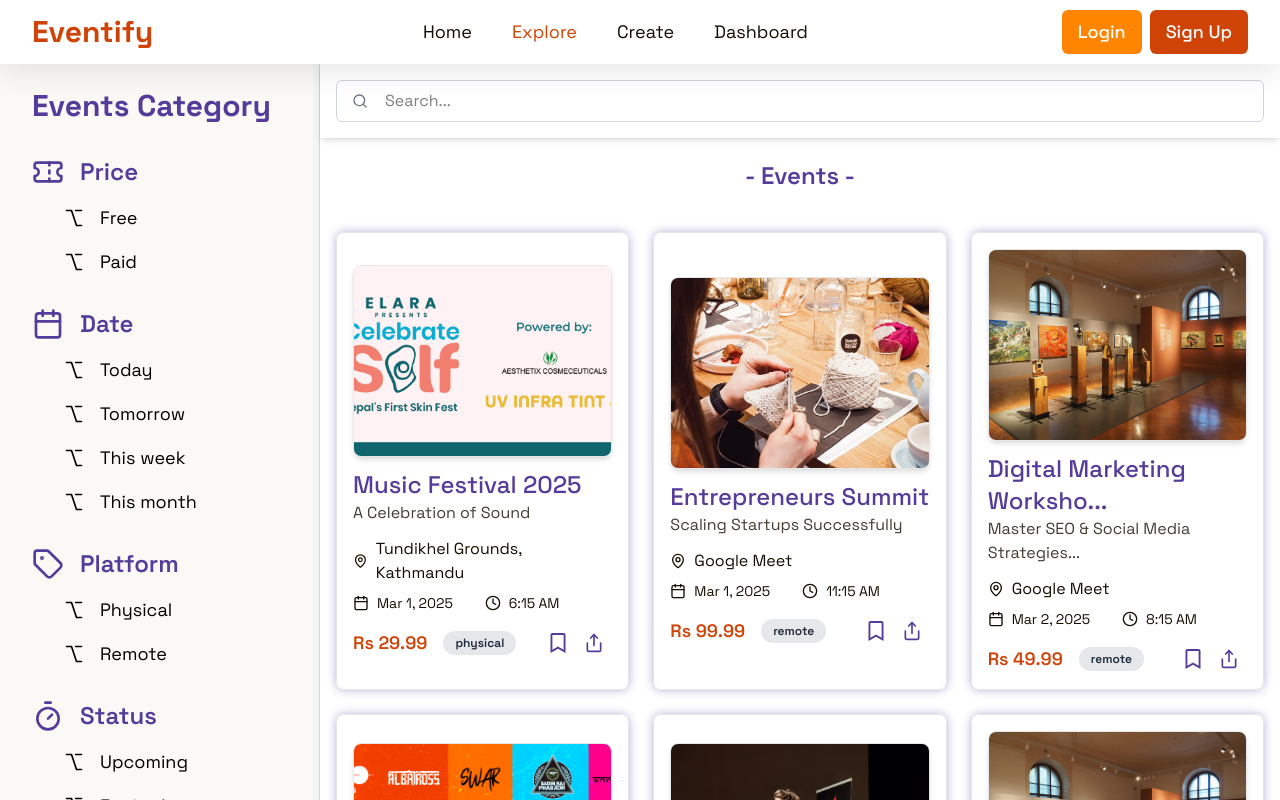
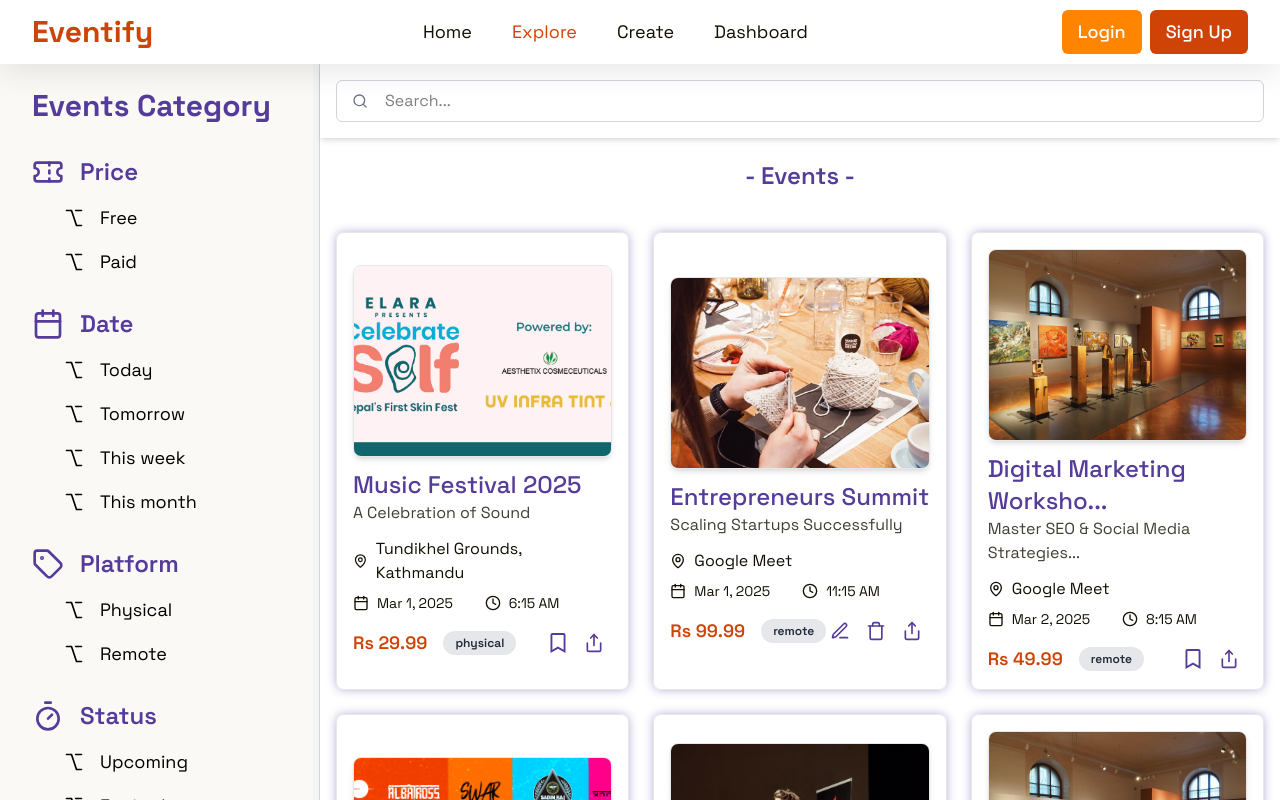
Before and after one commit to SuyanShrestha/eventify-frontend, a React (Vite) app: page /events in a window 1280 px wide. Shown: the top 800 px of the page. Built offline with nearby package versions, Linux system fonts and the light colour scheme.

Commit message:
feat: add custom EventCard layout for edit and delete buttons

```diff
--- a/src/assets/icons/index.ts
+++ b/src/assets/icons/index.ts
@@ -30,6 +30,9 @@ import {
   Scan,
   Timer,
   Search,
+  Trash,
+  PenLine,
+  Users,
 } from "lucide-react";
 
 export {
@@ -59,6 +62,9 @@ export {
   Scan,
   Timer,
   Search,
+  Trash,
+  PenLine,
+  Users,
   FaRegBookmark,
   FaBookmark,
 };
--- a/src/components/events/EventCard.tsx
+++ b/src/components/events/EventCard.tsx
@@ -6,15 +6,20 @@ import {
   Share,
   FaBookmark,
   FaRegBookmark,
+  PenLine,
+  Trash,
 } from "../../assets/icons";
 import { Badge } from "../ui";
 import { useNavigate } from "react-router-dom";
 import { getEventDetailRoute } from "../../constants";
 import { checkExpired, formatDateTime, truncateText } from "../../helpers";
 import ShareModal from "./ShareModal";
+import { useSelector } from "react-redux";
+import { RootState } from "../../store";
 
 interface EventCardProps {
   eventId: string;
+  organizerId: string;
   title: string;
   subtitle: string;
   startDate: string;
@@ -28,6 +33,7 @@ interface EventCardProps {
 
 export const EventCard: FC<EventCardProps> = ({
   eventId,
+  organizerId,
   title,
   subtitle,
   startDate,
@@ -40,6 +46,9 @@ export const EventCard: FC<EventCardProps> = ({
 }) => {
   const [isShareModalOpen, setIsShareModalOpen] = useState(false);
   const navigate = useNavigate();
+  const { user: currentUser } = useSelector((state: RootState) => state.auth);
+
+  const isOwnEvent = organizerId === currentUser?.id;
 
   const { date: formattedStartDate, time: formattedStartTime } =
     formatDateTime(startDate);
@@ -57,6 +66,14 @@ export const EventCard: FC<EventCardProps> = ({
   };
 
   const toggleBookmark = (e: React.MouseEvent<HTMLButtonElement>) => {
+    e.stopPropagation();
+  };
+
+  const handleEditEvent = (e: React.MouseEvent<HTMLButtonElement>) => {
+    e.stopPropagation();
+  };
+
+  const handleDeleteEvent = (e: React.MouseEvent<HTMLButtonElement>) => {
     e.stopPropagation();
   };
 
@@ -115,6 +132,7 @@ export const EventCard: FC<EventCardProps> = ({
           <Badge>{eventType}</Badge>
         </div>
 
+        {!isOwnEvent ? (
           <div className="flex gap-2 justify-center items-center">
             <button
               className="w-full lg:w-auto flex-1 text-secondary-text-500 border-0 border-black p-0 hover:cursor-pointer"
@@ -129,6 +147,28 @@ export const EventCard: FC<EventCardProps> = ({
               <Share className="h-5 w-5 mr-2" />
             </button>
           </div>
+        ) : (
+          <div className="flex gap-2 justify-center items-center">
+            <button
+              className="w-full lg:w-auto flex-1 text-secondary-text-500 border-0 border-black p-0 hover:cursor-pointer"
+              onClick={handleEditEvent}
+            >
+              <PenLine className="h-5 w-5 mr-2" />
+            </button>
+            <button
+              className="w-full lg:w-auto flex-1 text-secondary-text-500 border-0 border-black p-0 hover:cursor-pointer"
+              onClick={handleDeleteEvent}
+            >
+              <Trash className="h-5 w-5 mr-2" />
+            </button>
+            <button
+              className="w-full lg:w-auto flex-1 text-secondary-text-500 border-0 border-black p-0 hover:cursor-pointer"
+              onClick={openShareModal}
+            >
+              <Share className="h-5 w-5 mr-2" />
+            </button>
+          </div>
+        )}
 
         <ShareModal
           isOpen={isShareModalOpen}
--- a/src/components/events/EventsList.tsx
+++ b/src/components/events/EventsList.tsx
@@ -84,6 +84,7 @@ const EventsList: React.FC<EventsListProps> = ({ isDashboard = false }) => {
               <EventCard
                 key={event.id}
                 eventId={event.id.toString()}
+                organizerId={event.organizerId}
                 title={event.title}
                 subtitle={event.subtitle}
                 startDate={event.startDate}
--- a/src/pages/Dashboard.tsx
+++ b/src/pages/Dashboard.tsx
@@ -1,11 +1,7 @@
 import React from 'react'
-import { useSelector } from 'react-redux'
-import { RootState } from '../store'
 import EventsList from '../components/events/EventsList'
 
 const Dashboard: React.FC = () => {
-  const currentUser = useSelector((state: RootState) => state.auth.user)
-
   return (
     <div className='mt-[4rem]'>
       <EventsList isDashboard={true} />
--- a/src/pages/EventDetail.tsx
+++ b/src/pages/EventDetail.tsx
@@ -4,11 +4,14 @@ import { useParams } from "react-router-dom";
 import { eventsData } from "../constants";
 import {
   Calendar,
+  FaRegBookmark,
   Info,
   MapPin,
+  PenLine,
   Share,
   ShoppingCart,
   Tag,
+  Trash,
   User,
 } from "../assets/icons";
 import { formatDateTime } from "../helpers";
@@ -24,8 +27,11 @@ const EventDetail: React.FC = () => {
   const [isShareModalOpen, setIsShareModalOpen] = useState(false);
 
   const { users } = useSelector((state: RootState) => state.users);
+  const { user: currentUser } = useSelector((state: RootState) => state.auth);
+
   const eventItem = eventsData.find((e) => e.id.toString() === eventId);
   const organizer = users.find((user) => user.id === eventItem?.organizerId);
+  const isOwnEvent = eventItem?.organizerId === currentUser?.id;
 
   if (!eventItem) {
     return (
@@ -46,6 +52,19 @@ const EventDetail: React.FC = () => {
     e.stopPropagation();
     setIsShareModalOpen(true);
   };
+
+  const toggleBookmark = (e: React.MouseEvent<HTMLButtonElement>) => {
+    e.stopPropagation();
+  };
+
+  const handleEditEvent = (e: React.MouseEvent<HTMLButtonElement>) => {
+    e.stopPropagation();
+  };
+
+  const handleDeleteEvent = (e: React.MouseEvent<HTMLButtonElement>) => {
+    e.stopPropagation();
+  };
+
 
   return (
     <div
@@ -95,12 +114,43 @@ const EventDetail: React.FC = () => {
           </div>
 
           <div>
-            <button
-              className="w-full lg:w-auto flex-1 text-secondary-text-500 border-0 border-black p-0 hover:cursor-pointer"
-              onClick={openShareModal}
-            >
-              <Share className="h-6 w-6 mr-2" />
-            </button>
+            {!isOwnEvent ? (
+              <div className="flex gap-2 justify-center items-center">
+                <button
+                  className="w-full lg:w-auto flex-1 text-secondary-text-500 border-0 border-black p-0 hover:cursor-pointer"
+                  onClick={toggleBookmark}
+                >
+                  <FaRegBookmark className="h-5 w-5 mr-2" />
+                </button>
+                <button
+                  className="w-full lg:w-auto flex-1 text-secondary-text-500 border-0 border-black p-0 hover:cursor-pointer"
+                  onClick={openShareModal}
+                >
+                  <Share className="h-5 w-5 mr-2" />
+                </button>
+              </div>
+            ) : (
+              <div className="flex gap-2 justify-center items-center">
+                <button
+                  className="w-full lg:w-auto flex-1 text-secondary-text-500 border-0 border-black p-0 hover:cursor-pointer"
+                  onClick={handleEditEvent}
+                >
+                  <PenLine className="h-5 w-5 mr-2" />
+                </button>
+                <button
+                  className="w-full lg:w-auto flex-1 text-secondary-text-500 border-0 border-black p-0 hover:cursor-pointer"
+                  onClick={handleDeleteEvent}
+                >
+                  <Trash className="h-5 w-5 mr-2" />
+                </button>
+                <button
+                  className="w-full lg:w-auto flex-1 text-secondary-text-500 border-0 border-black p-0 hover:cursor-pointer"
+                  onClick={openShareModal}
+                >
+                  <Share className="h-5 w-5 mr-2" />
+                </button>
+              </div>
+            )}
 
             <ShareModal
               isOpen={isShareModalOpen}
--- a/src/pages/ExplorePage.tsx
+++ b/src/pages/ExplorePage.tsx
@@ -1,38 +1,8 @@
-import React, { useEffect, useState } from "react";
-import { useDispatch, useSelector } from "react-redux";
-import { RootState } from "../store";
-
-import { Messages, eventsData } from "../constants";
-import { Search } from "../assets/icons";
-import { useDebounce } from "../hooks";
-import { EventCard, Sidebar } from "../components/events";
-import { clearFilters, setEvents, setSearchTerm } from "../store/eventSlice";
-import { useLocation } from "react-router-dom";
-import EmptyLottie from "../components/ui/EmptyLottie";
+import React from "react";
+import { Sidebar } from "../components/events";
 import EventsList from "../components/events/EventsList";
 
 const ExplorePage: React.FC = () => {
-  const [searchText, setSearchText] = useState<string>("");
-  const debouncedSearchText = useDebounce<string>(searchText, 300);
-  const location = useLocation();
-
-  const dispatch = useDispatch();
-  const { filteredEvents } = useSelector((state: RootState) => state.events);
-
-  useEffect(() => {
-    dispatch(setEvents(eventsData));
-  }, [dispatch]);
-
-  useEffect(() => {
-    dispatch(setSearchTerm(debouncedSearchText));
-  }, [debouncedSearchText, dispatch]);
-
-  useEffect(() => {
-    return () => {
-      dispatch(clearFilters());
-    };
-  }, [location.pathname]);
-
   return (
     <div className="flex mt-[4rem] ">
       {/* Sidebar Section */}
```
Lines whose indentation alone changed are shown as unchanged.
